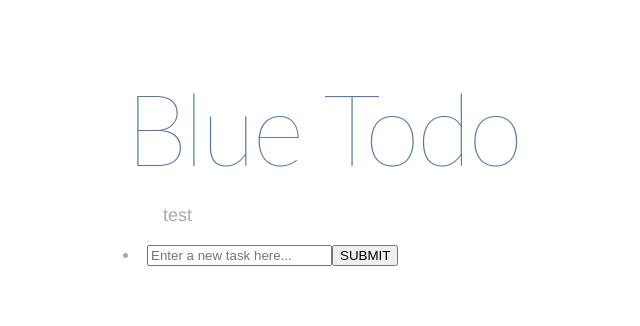
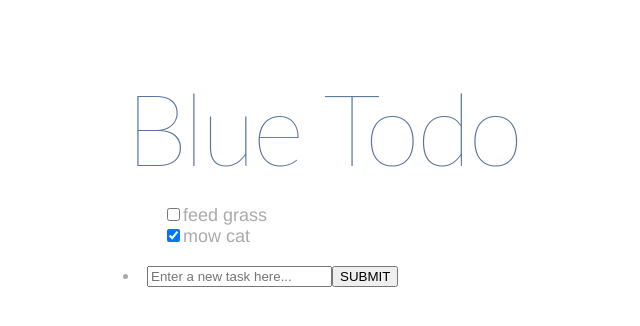
Before and after one commit to hoptond/todo_react, a React (Create React App) app: page / in a window 1280 px wide. Shown: the top 326 px of the page, without its empty margins (317-957 px from the left). Built offline with nearby package versions, Linux system fonts and the light colour scheme.

Commit message:
display task names, ids and statuses correctly

```diff
--- a/src/App.js
+++ b/src/App.js
@@ -7,7 +7,7 @@ class App extends Component {
         return (
             <div>
                 <h1>Blue Todo</h1>
-                <List tasks={[{id: 1, desc: 'feed grass', status: 0}, {id: 1, desc: 'feed grass', status: 0}]}/>
+                <List tasks={[{id: 1, desc: 'feed grass', status: false}, {id: 7, desc: 'mow cat', status: true}]}/>
             </div>
         )
     }
--- a/src/List.js
+++ b/src/List.js
@@ -1,5 +1,6 @@
 import React, { Component } from 'react';
 import NewTask from './NewTask'
+import Task from "./Task";
 
 class List extends Component {
     constructor(props) {
@@ -14,7 +15,11 @@ class List extends Component {
         return (
             <div className="List">
                 <ul>
-                    {<li>test</li>}
+                    {
+                        this.state.tasks.map((task) => {
+                            return <Task id={task.id} desc={task.desc} status={task.status}/>
+                        })
+                    }
                 </ul>
                 <NewTask/>
             </div>
--- a/src/Task.js
+++ b/src/Task.js
@@ -5,18 +5,26 @@ class Task extends Component {
         super(props)
         this.state = {
             id: props.id,
-            desc: props.desc
+            desc: props.desc,
+            status: props.status
         };
     }
 
     render() {
         return (
             <li>
-                <input type="checkbox" id={this.state.id} name={this.state.id}/>
+                <input type="checkbox" id={this.state.id} name={this.state.id} checked={this.getCheckedStatus()}/>
                     <span>{this.state.desc}</span>
             </li>
         );
     }
+
+    getCheckedStatus() {
+        if(this.state.status === true) {
+            return 'checked'
+        }
+        return ''
+    }
 }
 
 export default Task
```
